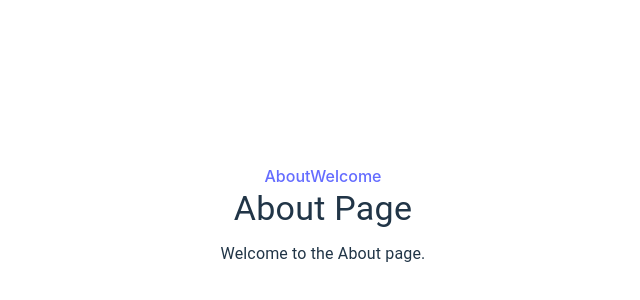
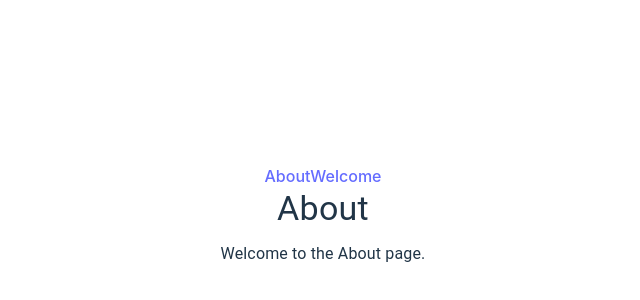
Before and after one commit to shichisan21/explorer-assistant, a React (Vite) app: page /about in a window 1280 px wide. Shown: the part 182-482 px from the top of the page, without its empty margins (317-957 px from the left). Built offline with nearby package versions, Linux system fonts and the light colour scheme.

Commit message:
微修正

```diff
--- a/src/About.tsx
+++ b/src/About.tsx
@@ -5,7 +5,7 @@ const About: React.FC = () => {
   return (
     <div>
       <Typography variant='h4' component='div' gutterBottom>
-        About Page
+        About
       </Typography>
       <Typography variant='body1' gutterBottom>
         Welcome to the About page.
```
